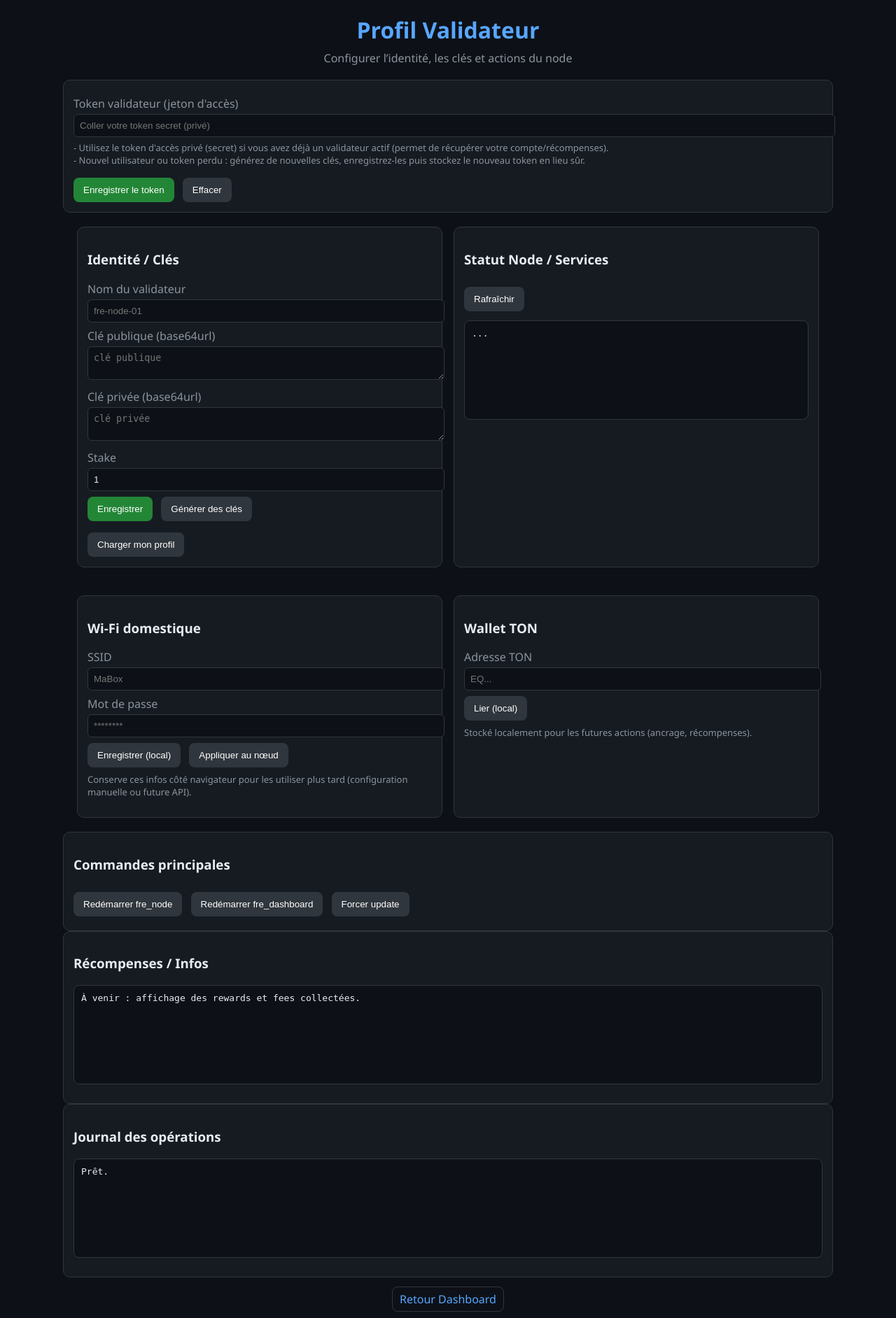
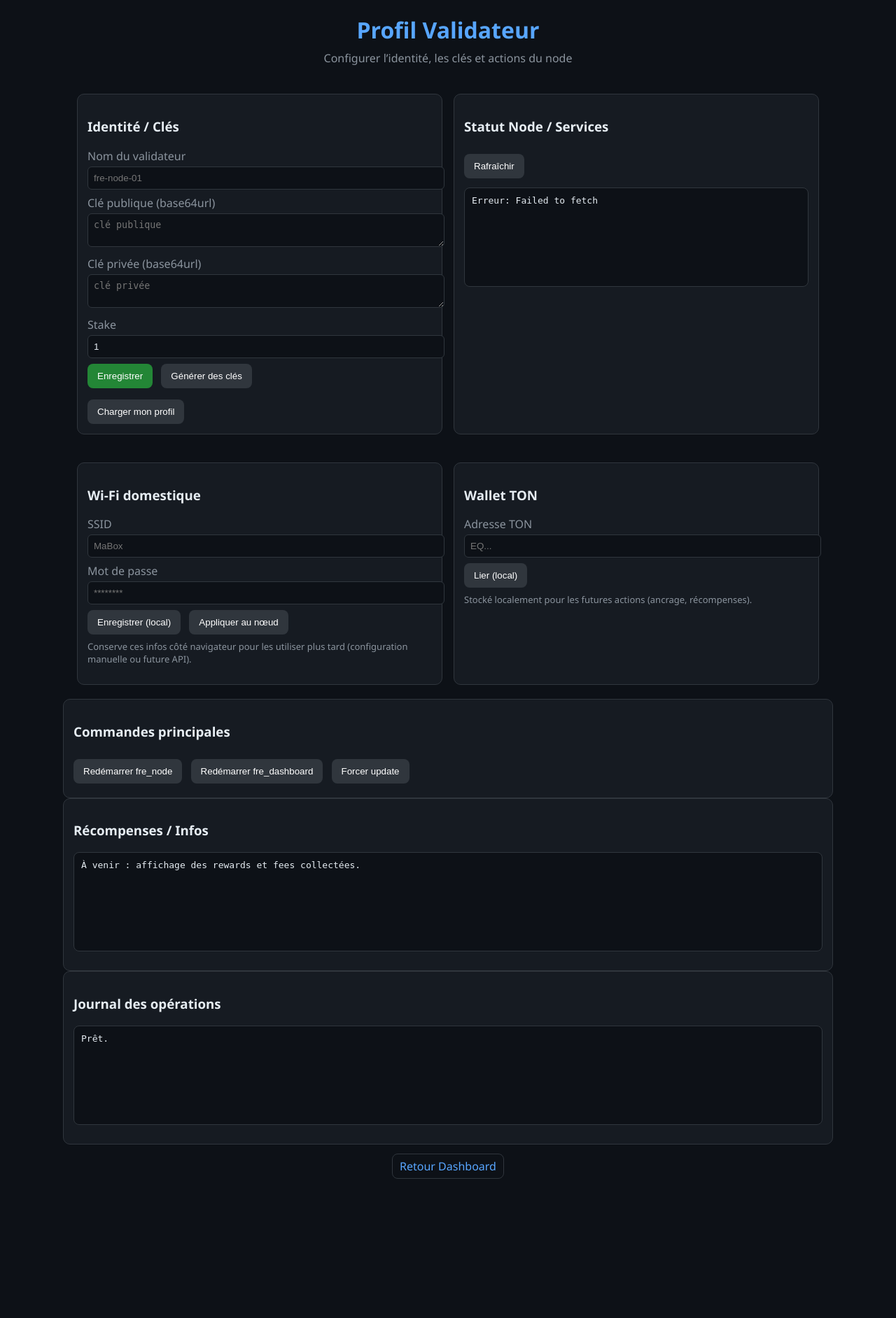
Before and after one commit to FRANCNUMERIQUE/fre_node, a FastAPI app: page /validator in a window 1280 px wide. Shown: the whole page at 70% size. After the commit the page ends 1685 px from the top, so only its background shows below. Run offline with FastAPI, Linux system fonts and the light colour scheme.

Commit message:
Hide validator token field for now

```diff
--- a/dashboard/static/validator.js
+++ b/dashboard/static/validator.js
@@ -1,7 +1,4 @@
 (() => {
-  const tokenInput = document.getElementById("token");
-  const saveTokenBtn = document.getElementById("saveToken");
-  const clearTokenBtn = document.getElementById("clearToken");
   const valName = document.getElementById("valName");
   const valPub = document.getElementById("valPub");
   const valPriv = document.getElementById("valPriv");
@@ -35,24 +32,6 @@
     return h;
   };
 
-  tokenInput.value = loadToken();
-
-  saveTokenBtn.onclick = () => {
-    const t = tokenInput.value.trim();
-    if (!t) {
-      actionStatus.textContent = "Token manquant.";
-      return;
-    }
-    saveToken(t);
-    actionStatus.textContent = "Token enregistré.";
-    maybeHideModal();
-    refreshStatus();
-  };
-  clearTokenBtn.onclick = () => {
-    saveToken("");
-    tokenInput.value = "";
-    actionStatus.textContent = "Token effacé.";
-  };
 
   const handleResponse = async (res) => {
     if (!res.ok) {
@@ -226,40 +205,11 @@
   };
 
   // Modal token
-  const modal = document.getElementById("tokenModal");
-  const modalInput = document.getElementById("tokenModalInput");
-  const modalSave = document.getElementById("tokenModalSave");
-  const modalCancel = document.getElementById("tokenModalCancel");
-
-  const showModal = () => {
-    modal.classList.remove("hidden");
-    modalInput.value = loadToken();
-  };
-  const hideModal = () => modal.classList.add("hidden");
-  const maybeHideModal = () => {
-    if (loadToken()) hideModal();
-  };
-
-  modalSave.onclick = () => {
-    const t = modalInput.value.trim();
-    if (!t) {
-      actionStatus.textContent = "Token manquant.";
-      return;
-    }
-    saveToken(t);
-    tokenInput.value = loadToken();
-    hideModal();
-    refreshStatus();
-  };
-  modalCancel.onclick = () => hideModal();
+  // Pas de champ token à l'écran pour le moment : utilise le stockage existant (si déjà enregistré dans le navigateur)
 
   // Chargement des données locales
   loadWifi();
   loadTon();
 
-  if (!loadToken()) {
-    showModal();
-  } else {
-    refreshStatus();
-  }
+  refreshStatus();
 })();
--- a/dashboard/templates/validator.html
+++ b/dashboard/templates/validator.html
@@ -28,18 +28,6 @@
     <h1>Profil Validateur</h1>
     <div class="subtitle">Configurer l’identité, les clés et actions du node</div>
 
-    <div class="card">
-        <label>Token validateur (jeton d'accès)</label>
-        <input id="token" type="text" placeholder="Coller votre token secret (privé)">
-        <div style="color:#8b949e; font-size:13px; margin-top:6px;">
-            - Utilisez le token d'accès privé (secret) si vous avez déjà un validateur actif (permet de récupérer votre compte/récompenses).<br>
-            - Nouvel utilisateur ou token perdu : générez de nouvelles clés, enregistrez-les puis stockez le nouveau token en lieu sûr.
-        </div>
-        <div style="margin-top:8px;">
-            <button id="saveToken">Enregistrer le token</button>
-            <button class="secondary" id="clearToken">Effacer</button>
-        </div>
-    </div>
 
     <div class="grid">
         <div class="card">
```
